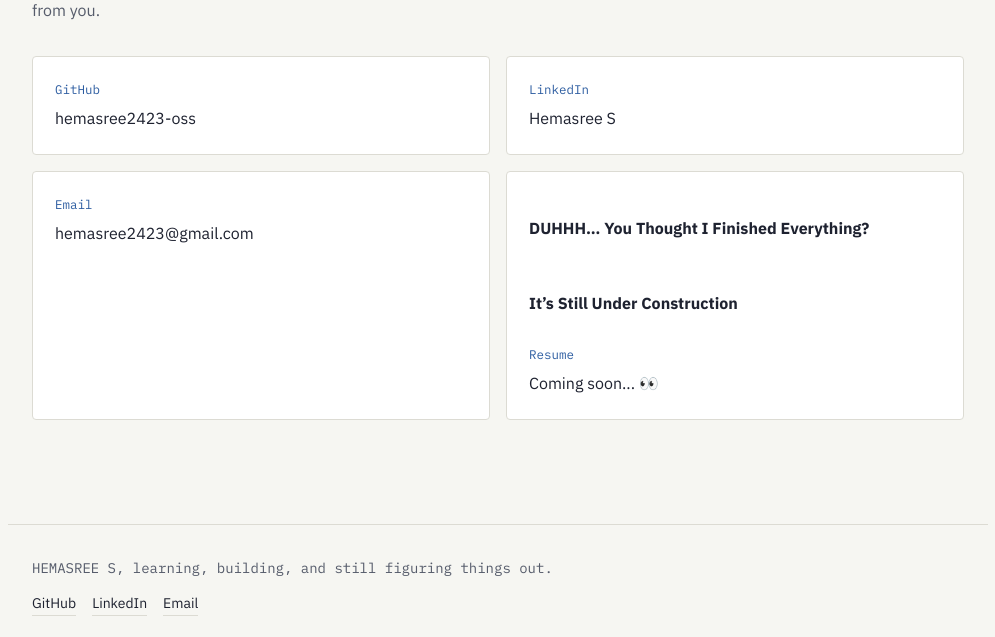
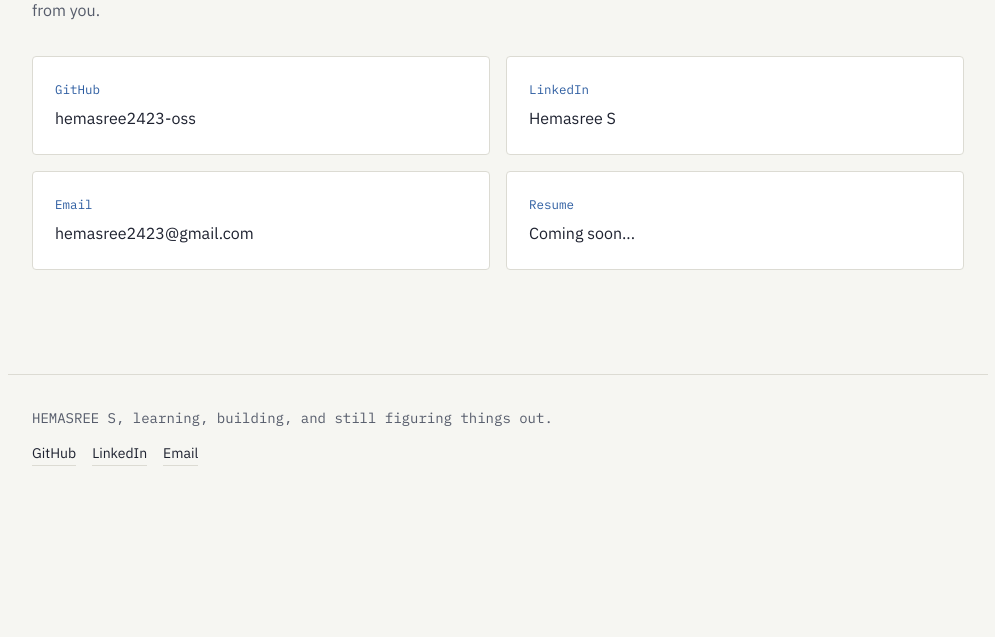
Before and after one commit to hemasree2423-oss/portfolio, a Django app: page /contact/ in a window 1280 px wide. Shown: the part 238-875 px from the top of the page, without its empty margins (142-1137 px from the left). After the commit the page ends 704 px from the top, so only its background shows below. Run offline with Django 5.2, Linux system fonts and the light colour scheme.

```diff
--- a/templates/contact.html
+++ b/templates/contact.html
@@ -25,12 +25,10 @@
       <span class="contact-label">Email</span>
       <span class="contact-value">hemasree2423@gmail.com</span>
     </a>
-    <a class="contact-card" href="[YOUR RESUME LINK]" target="_blank" rel="noopener">
-    <h4 class="contact-heading">DUHHH… You Thought I Finished Everything?</h4>
-    <h4 class="contact-heading">It’s Still Under Construction</h4>
-    <span class="contact-label">Resume</span>
-    <span class="contact-value">Coming soon... 👀</span>
-</a>
+    <a class="contact-card" href="" target="_blank" rel="noopener">
+      <span class="contact-label">Resume</span>
+      <span class="contact-value">Coming soon...</span>
+    </a>
   </div>
 </section>
 
```
